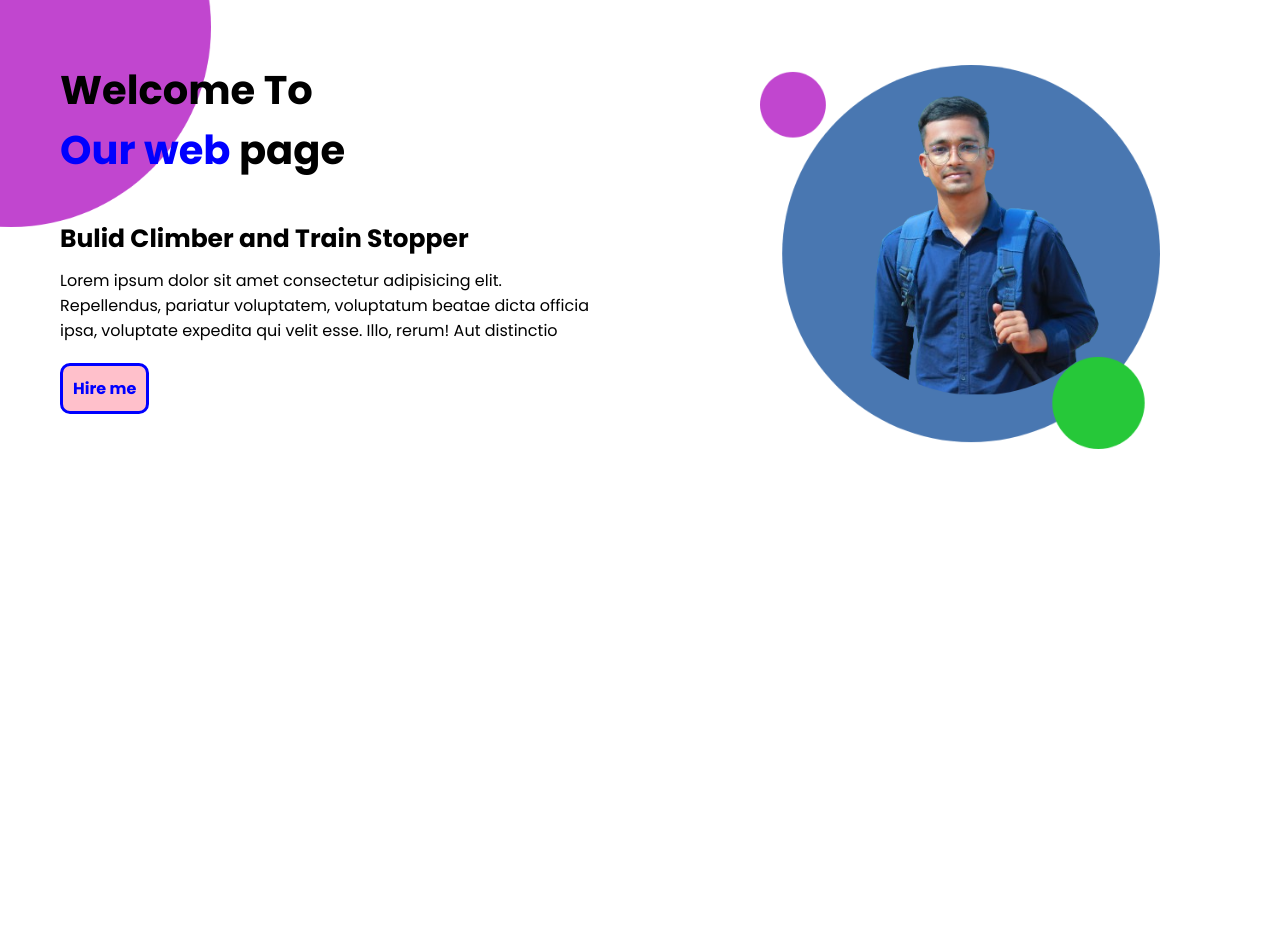
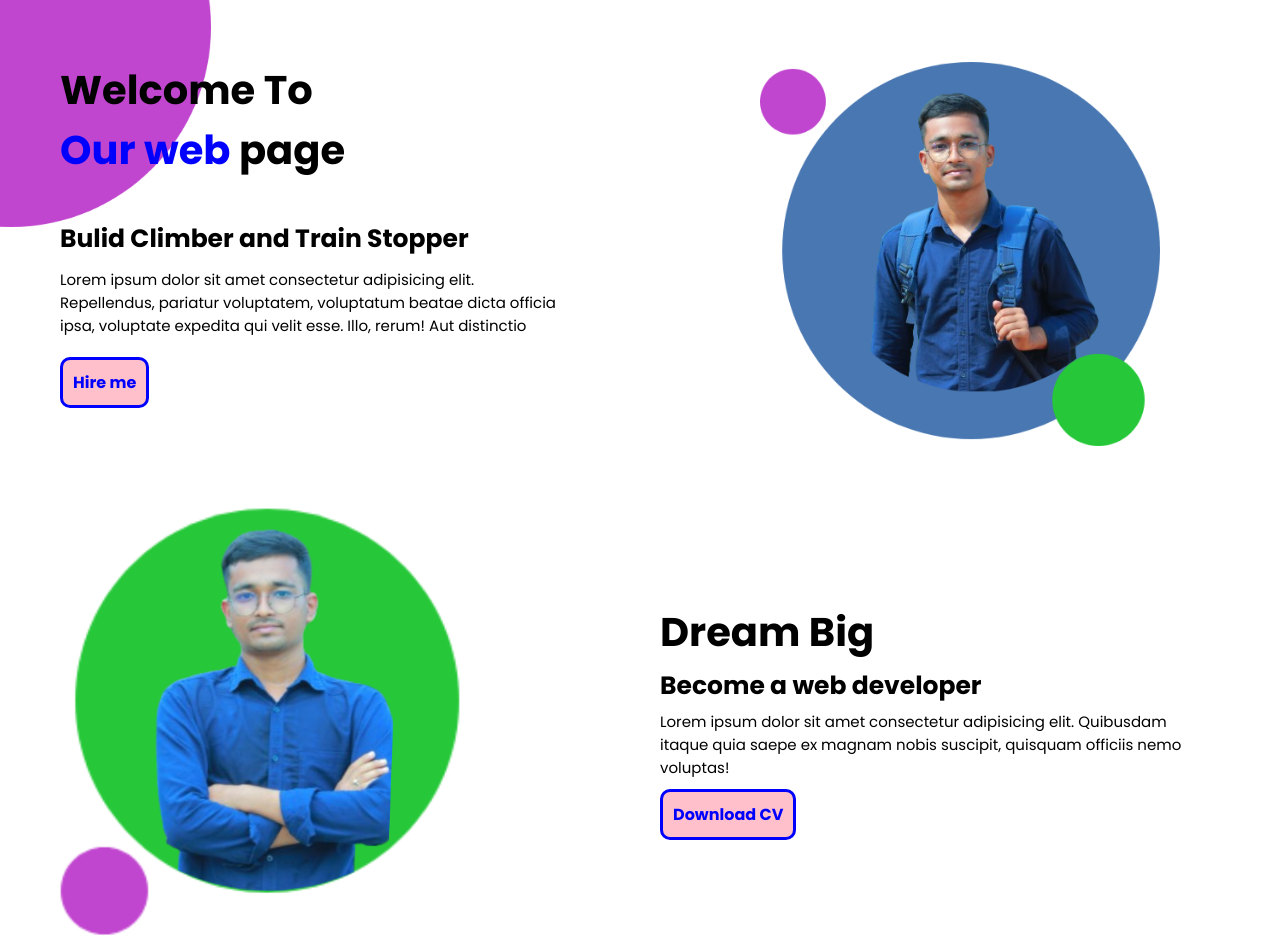
Before and after one commit to shantokarmoker8/me, a plain HTML site: page index.html in a window 1280 px wide. Before the commit the page ends 800 px from the top, so only its background shows below. Drawn offline with Linux system fonts and the light colour scheme.

Commit message:
section2

```diff
--- a/css/style.css
+++ b/css/style.css
@@ -6,10 +6,20 @@
   font-family: "Poppins", sans-serif;
   text-decoration: none;
 }
+h1 {
+  font-size: 40px;
+}
+h3 {
+  font-size: 25px;
+}
+p {
+  font-size: 15px;
+}
 img {
   max-width: 100%;
   display: block;
 }
+/* ----------section-one---------- */
 .section-one {
   display: flex;
   padding-top: 60px;
@@ -65,3 +75,39 @@ img {
   color: red;
   padding: 15px;
 }
+/* --------------section-two------------- */
+.section-two {
+  display: flex;
+}
+.section-two .left {
+  width: 50%;
+}
+.section-two .left img {
+  width: 400px;
+}
+.section-two .right {
+  display: block;
+  margin: auto;
+  padding: 0 20px;
+}
+.section-two .right h3 {
+  padding: 5px 0;
+}
+.section-two .right p {
+}
+.section-two .right a {
+  display: inline-block;
+  margin-top: 10px;
+  border: 3px solid blue;
+  background: pink;
+  border-radius: 10px;
+  padding: 10px;
+  color: blue;
+  font-weight: 700;
+  transition: 0.3s;
+}
+.section-two .right a:hover {
+  border: 3px solid red;
+  color: red;
+  padding: 15px;
+}
--- a/index.html
+++ b/index.html
@@ -18,6 +18,7 @@
     />
   </head>
   <body>
+    <!-- ---------------section one-------- -->
     <section class="section-one">
       <div class="side-img"><img src="img/vaiolate.png" alt="sideimg" /></div>
       <div class="left">
@@ -42,5 +43,24 @@
       </div>
       <div class="right"><img src="img/hero-1.trim.png" alt="hero1" /></div>
     </section>
+
+    <!-- ----------------section two------------ -->
+    <section class="section-two">
+      <div class="left">
+        <img src="img/hero-2.trime.png" alt="hero-two" />
+      </div>
+      <div class="right">
+        <h1>Dream Big</h1>
+        <h3>Become a web developer</h3>
+        <p>
+          Lorem ipsum dolor sit amet consectetur adipisicing elit. Quibusdam
+          <br />
+          itaque quia saepe ex magnam nobis suscipit, quisquam officiis nemo
+          <br />
+          voluptas!
+        </p>
+        <a href="#">Download CV</a>
+      </div>
+    </section>
   </body>
 </html>
```
Also changed, not shown: img/Picsart_23-11-29_21-08-50-093.png (deleted), img/hero-1.png (deleted), img/hero-2.trime.png (added), 1 other file.
